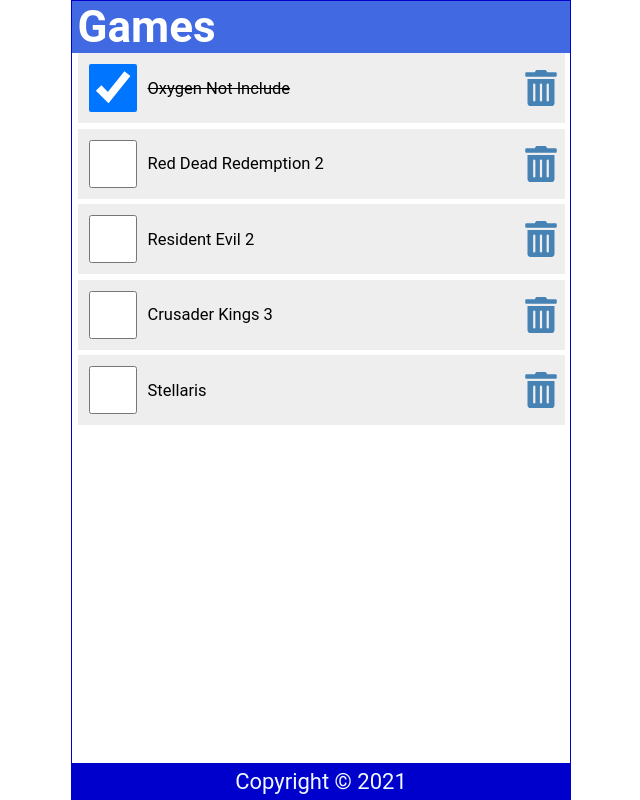
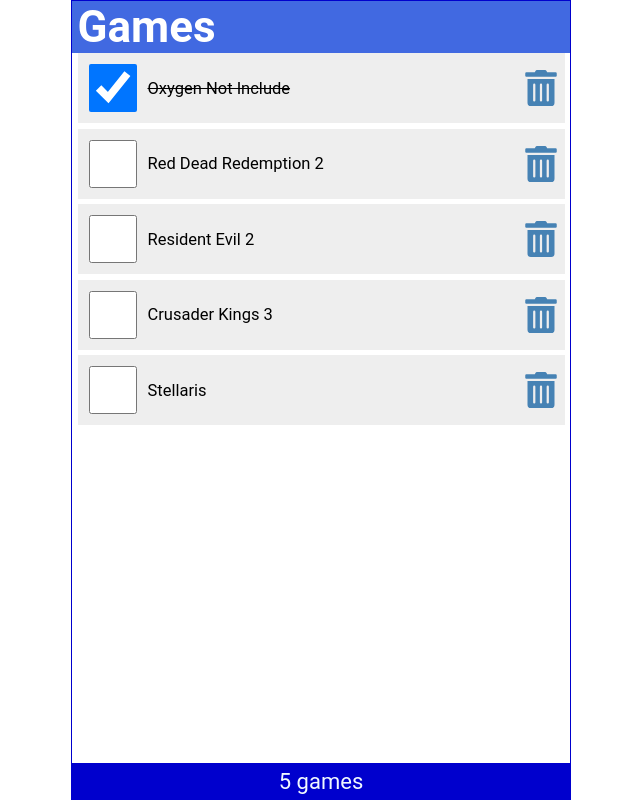
Before and after one commit to sherryysj/ReactJSRecap, a React (Create React App) app: page / in a window 1280 px wide. Shown: the whole page, without its empty margins (319-959 px from the left). Built offline with nearby package versions, Linux system fonts and the light colour scheme.

Commit message:
learning note: share properties from parent component

```diff
--- a/src/App.js
+++ b/src/App.js
@@ -2,14 +2,46 @@
 import Header from './Header';
 import Content from './Content';
 import Footer from './Footer';
+import { useState } from 'react';
 
 function App() {
+
+   const [items, setItems] = useState([
+    {
+        id: 1,
+        checked: true,
+        item: "Oxygen Not Include"
+    },
+    {
+        id: 2,
+        checked: false,
+        item: "Red Dead Redemption 2"
+    },
+    {
+        id: 3,
+        checked: false,
+        item: "Resident Evil 2"
+    },
+    {
+        id: 4,
+        checked: false,
+        item: "Crusader Kings 3"
+    },
+    {
+        id: 5,
+        checked: false,
+        item: "Stellaris"
+    }
+  ]);
 
   return (
     <div className="App">
       <Header title = "Games"/>
-      <Content />
-      <Footer />
+      <Content
+        items = {items}
+        setItems = {setItems}
+      />
+      <Footer itemLength={items.length}/>
     </div>
   )
 
--- a/src/Content.js
+++ b/src/Content.js
@@ -1,36 +1,6 @@
-import { useState } from "react";
 import { FaTrashAlt } from 'react-icons/fa'
 
-const Content = () => {
-
-    // set an object array in initial state
-    const [items, setItems] = useState([
-        {
-            id: 1,
-            checked: true,
-            item: "Oxygen Not Include"
-        },
-        {
-            id: 2,
-            checked: false,
-            item: "Red Dead Redemption 2"
-        },
-        {
-            id: 3,
-            checked: false,
-            item: "Resident Evil 2"
-        },
-        {
-            id: 4,
-            checked: false,
-            item: "Crusader Kings 3"
-        },
-        {
-            id: 5,
-            checked: false,
-            item: "Stellaris"
-        }
-    ]);
+const Content = ({items, setItems}) => {
 
     const handleCheck = (id) => {
         // change item using map
--- a/src/Footer.js
+++ b/src/Footer.js
@@ -1,9 +1,9 @@
-const Footer = () => {
+const Footer = ({itemLength}) => {
     const today = new Date();
 
     return (
         <footer>
-            <p>Copyright &copy; {today.getFullYear()}</p>
+            <p>{itemLength} games</p>
         </footer>
     )
 }
```
